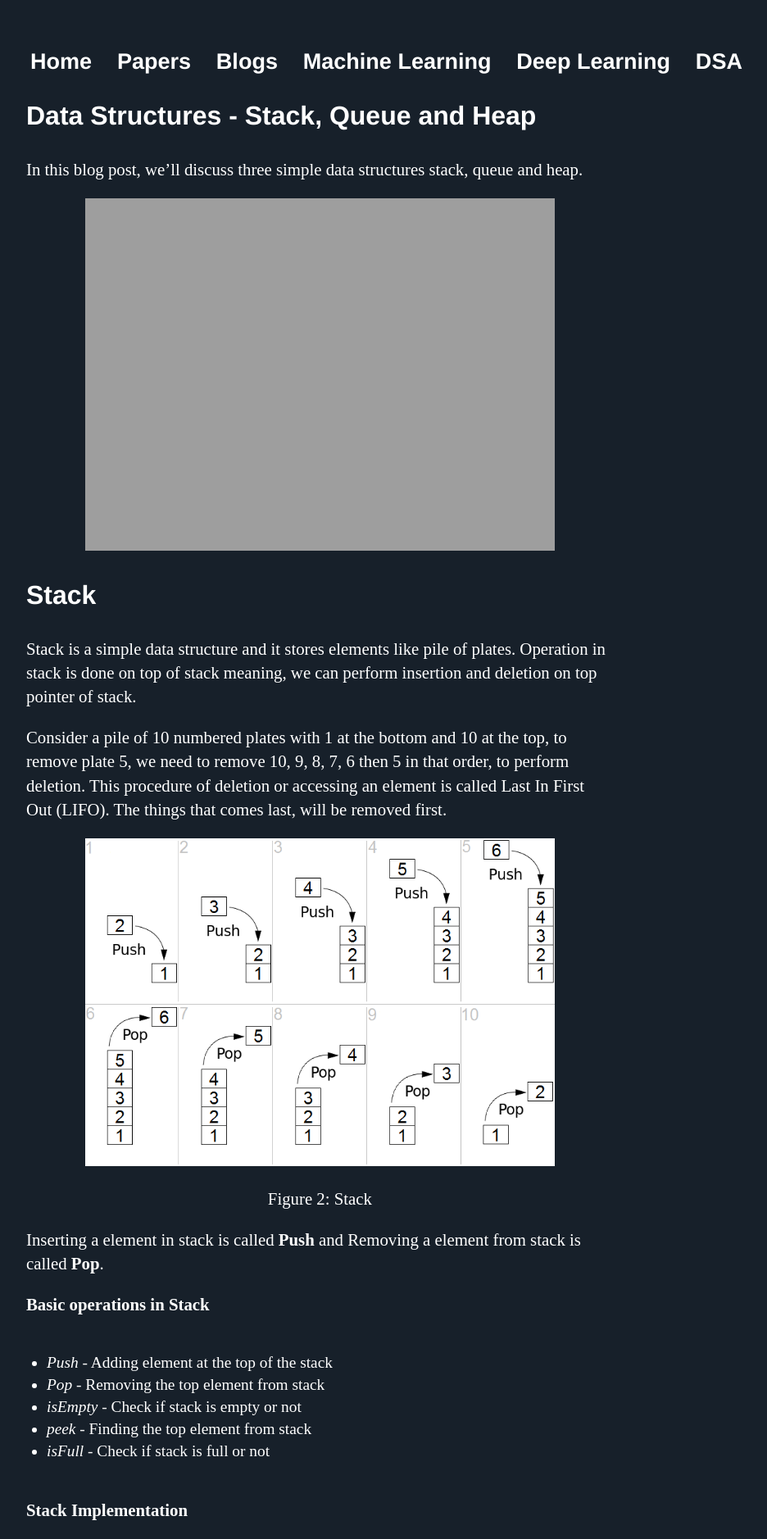
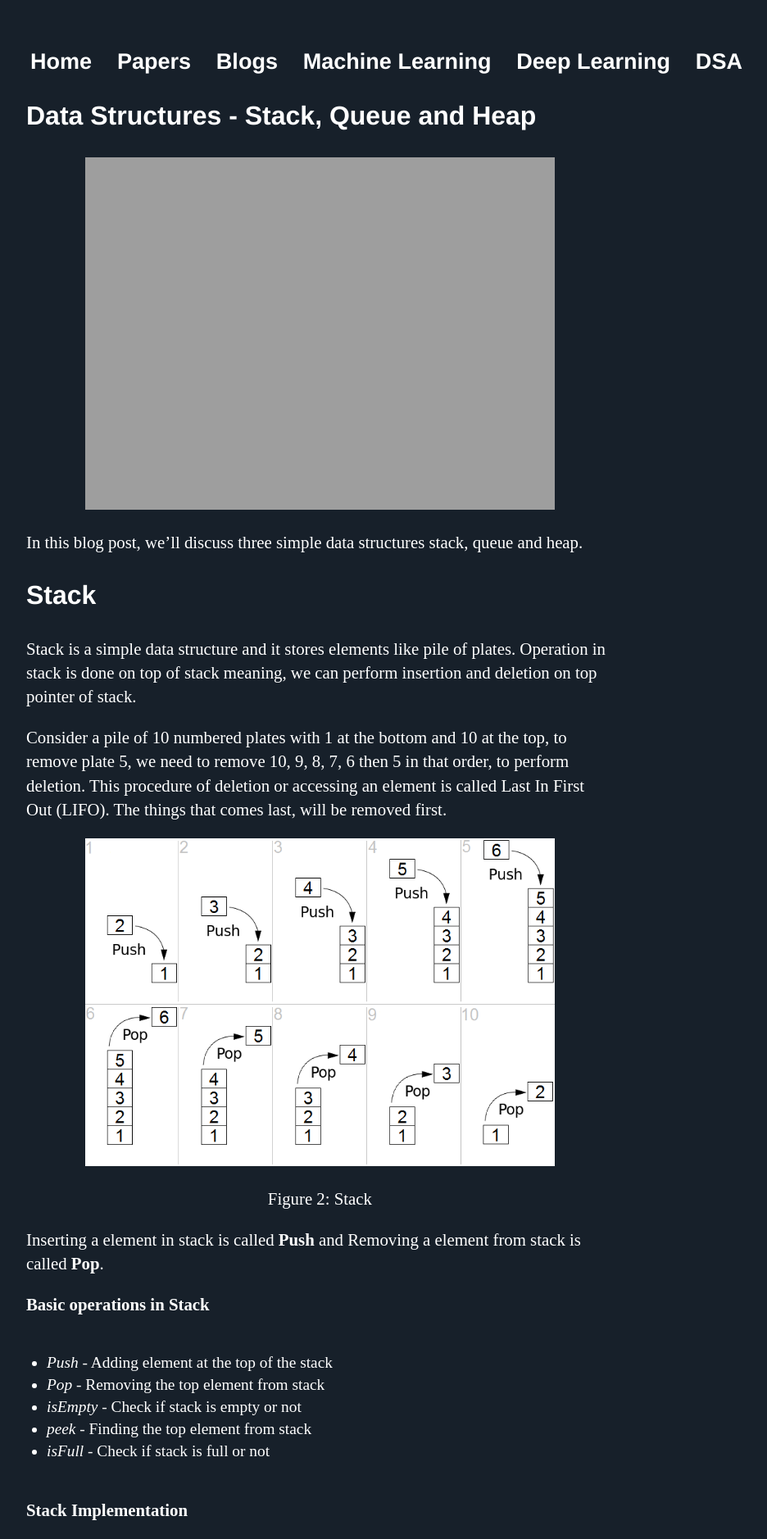
Before and after one commit to Mayurji/mayurji.github.io, a Jekyll site: the page built from _data-structure-algorithms/2021-01-23-DSA_2.md, in a window 1280 px wide. Shown: the top 1878 px of the page at 82% size, without its empty margins (160-1096 px from the left). Built offline with Jekyll 4.4.1, drawn with Linux system fonts in a browser that asks for light colours; comment, search, counter and statistics services are not loaded.

Commit message:
Update 2021-01-23-DSA_2.md

```diff
--- a/_data-structure-algorithms/2021-01-23-DSA_2.md
+++ b/_data-structure-algorithms/2021-01-23-DSA_2.md
@@ -6,12 +6,11 @@ date:   2021-01-23 13:43:52 +0530
 ---
 ### Data Structures - Stack, Queue and Heap
 
-In this blog post, we'll discuss three simple data structures stack, queue and heap.
-
-
 <center>
 <img src="{{site.url}}/assets/images/dsa/pankaj-patel-_SgRNwAVNKw-unsplash.jpg" style="zoom: 5%; background-color:#DCDCDC;" width="80%" height=auto/><br>
 </center>
+
+In this blog post, we'll discuss three simple data structures stack, queue and heap.
 
 ### Stack
 
```
